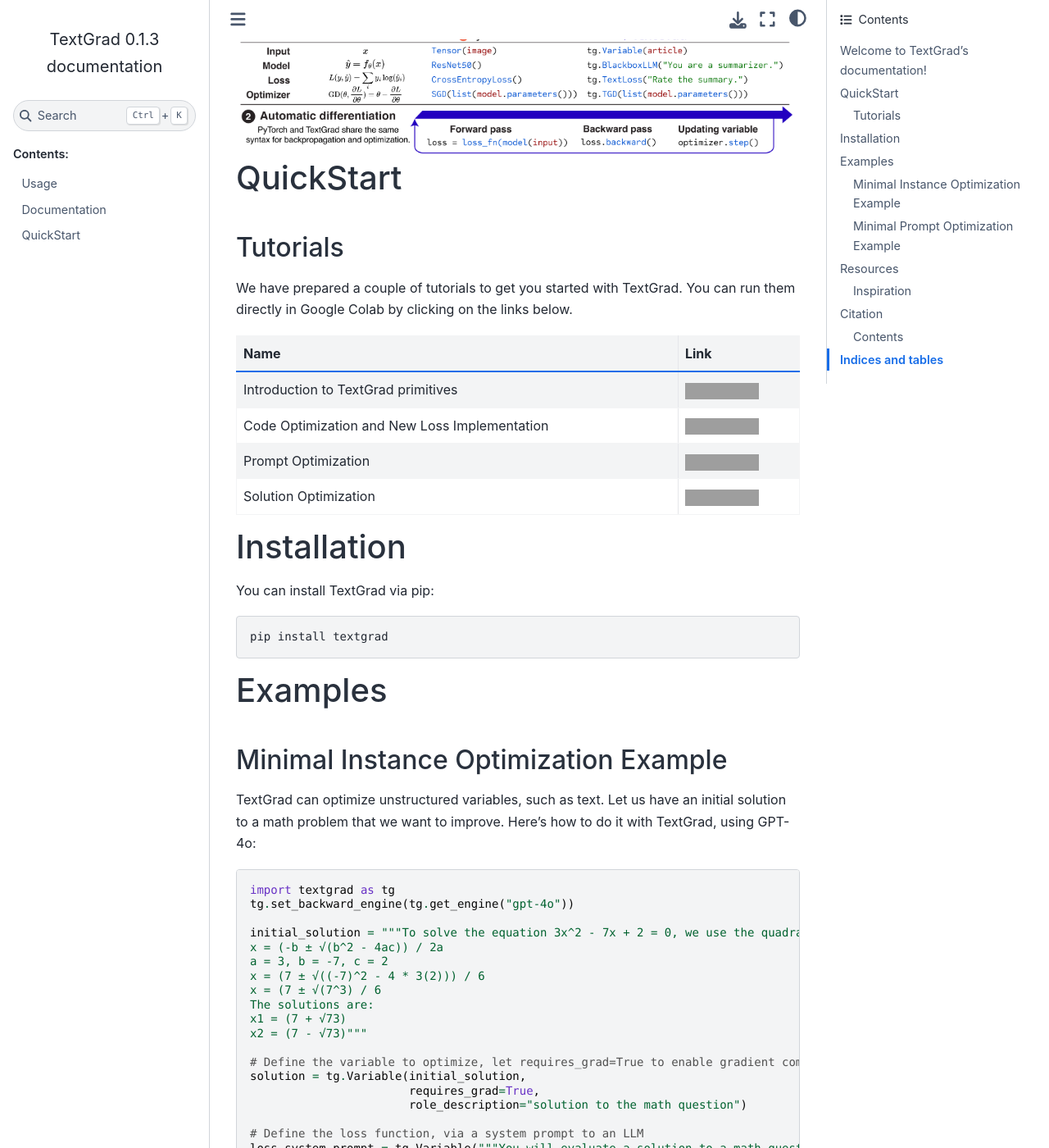
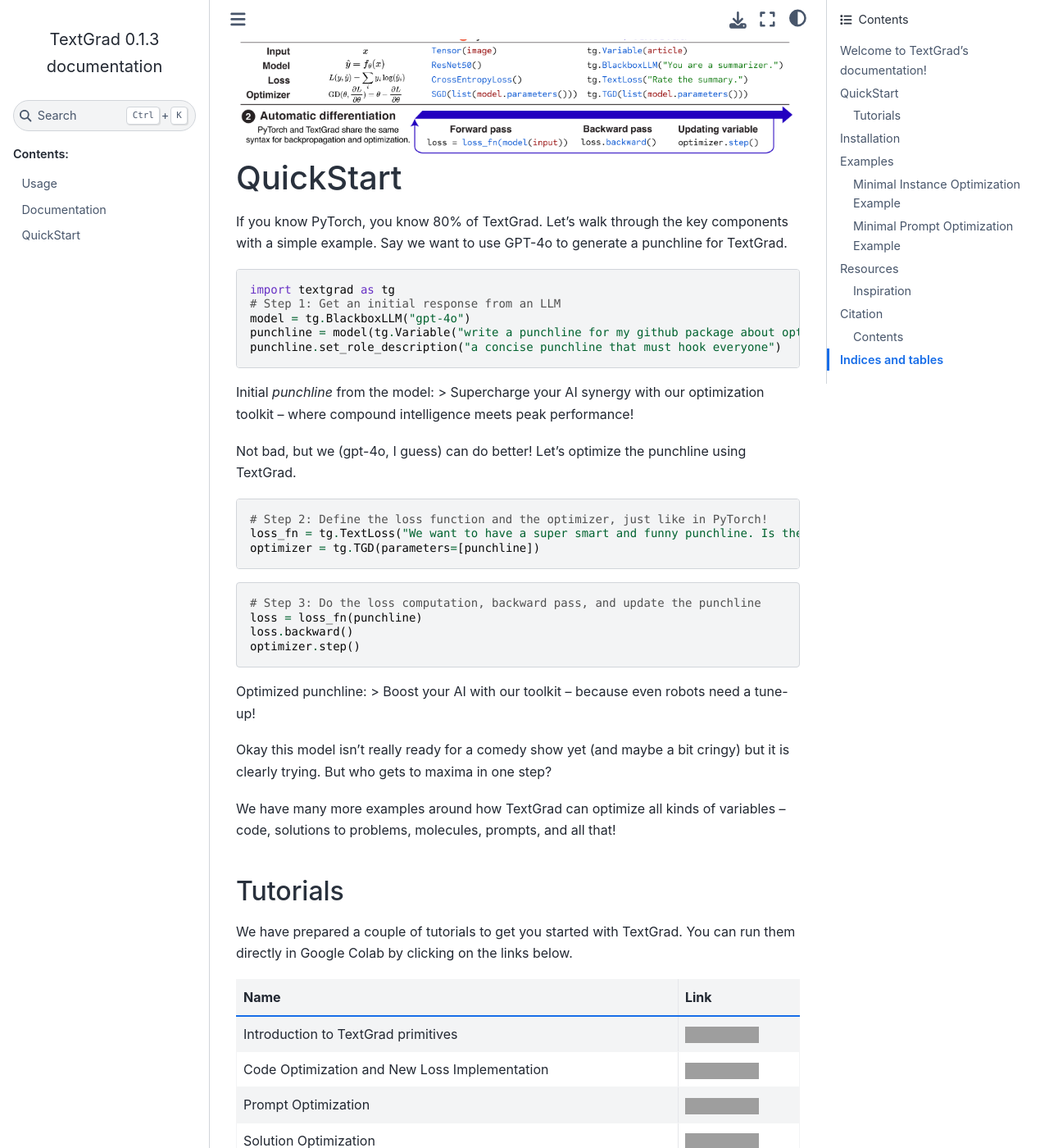
Before and after one commit to zou-group/textgrad, a Sphinx documentation site: the page built from docs/source/index.rst, in a window 1280 px wide and 1400 px high, scrolled down 661 px. Shown: the whole window at 82% size. Built offline with Sphinx 7.4.7 and the Sphinx Book theme 1.1.4, drawn with Linux system fonts in a browser that asks for light colours; grey boxes are pictures that could not be loaded.

Commit message:
add index

```diff
--- a/docs/source/index.rst
+++ b/docs/source/index.rst
@@ -28,6 +28,42 @@
 
 QuickStart
 ==========
+
+If you know PyTorch, you know 80% of TextGrad.
+Let's walk through the key components with a simple example. Say we want to use GPT-4o to generate a punchline for TextGrad.
+
+.. code-block:: python
+
+    import textgrad as tg
+    # Step 1: Get an initial response from an LLM
+    model = tg.BlackboxLLM("gpt-4o")
+    punchline = model(tg.Variable("write a punchline for my github package about optimizing compound AI systems", role_description="prompt", requires_grad=False))
+    punchline.set_role_description("a concise punchline that must hook everyone")
+
+Initial `punchline` from the model:
+> Supercharge your AI synergy with our optimization toolkit – where compound intelligence meets peak performance!
+
+Not bad, but we (gpt-4o, I guess) can do better! Let's optimize the punchline using TextGrad.
+
+.. code-block:: python
+
+    # Step 2: Define the loss function and the optimizer, just like in PyTorch!
+    loss_fn = tg.TextLoss("We want to have a super smart and funny punchline. Is the current one concise and addictive? Is the punch fun, makes sense, and subtle enough?")
+    optimizer = tg.TGD(parameters=[punchline])
+
+.. code-block:: python
+
+    # Step 3: Do the loss computation, backward pass, and update the punchline
+    loss = loss_fn(punchline)
+    loss.backward()
+    optimizer.step()
+
+Optimized punchline:
+> Boost your AI with our toolkit – because even robots need a tune-up!
+
+Okay this model isn’t really ready for a comedy show yet (and maybe a bit cringy) but it is clearly trying. But who gets to maxima in one step?
+
+We have many more examples around how TextGrad can optimize all kinds of variables -- code, solutions to problems, molecules, prompts, and all that!
 
 Tutorials
 ---------
```
